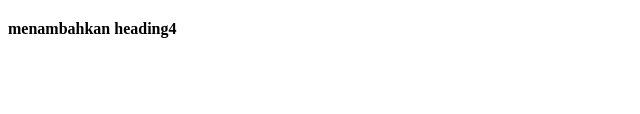
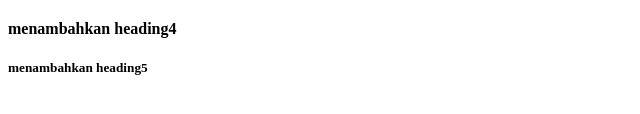
Before and after one commit to novitalianurilamsari/3_praktikum_uiux, a plain HTML site: page index.html in a window 1280 px wide. Shown: the part 192-306 px from the top of the page, without its empty margins (0-640 px from the left). Drawn offline with Linux system fonts and the light colour scheme.

Commit message:
add feature2 heading5

```diff
--- a/index.html
+++ b/index.html
@@ -11,5 +11,6 @@
     <p>menambahkan fitur untuk paragraf baru</p>
     <u>menambahkan fitur untuk underline pada kata</u>
     <h4>menambahkan heading4</h4>
+    <h5>menambahkan heading5</h5>
   </body>
 </html>
```
